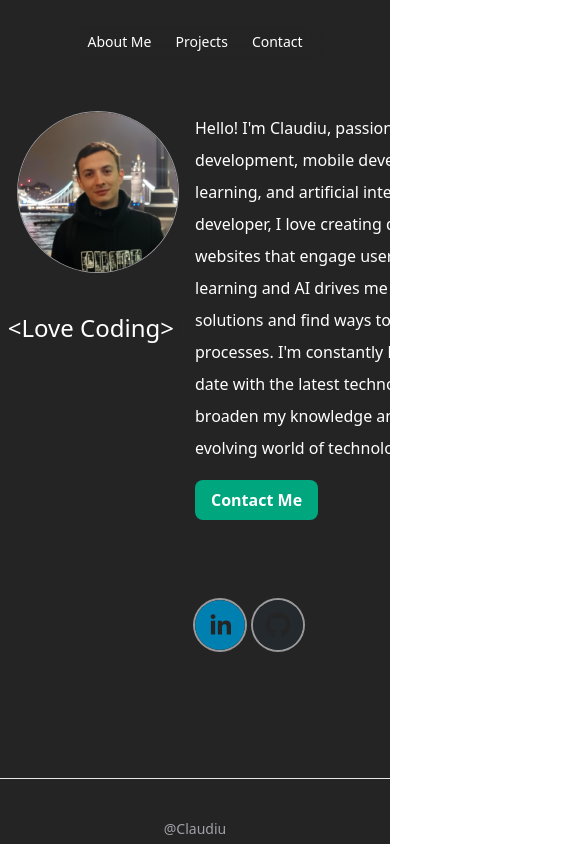
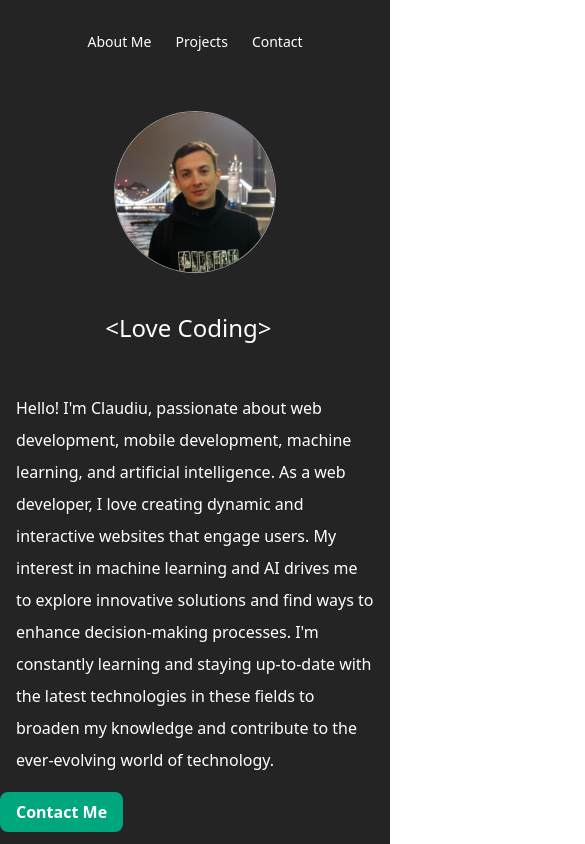
Before and after one commit to claudiuib/claudiu-b, a Next.js app: page / in a window 390 px wide. Shown: the top 844 px of the page, 585 px wide, since content can reach past the window. Built offline with nearby package versions, Linux system fonts and the light colour scheme.

Commit message:
mobile updates

```diff
--- a/pages/index.tsx
+++ b/pages/index.tsx
@@ -6,63 +6,58 @@ import Image ,{StaticImageData} from 'next/image';
 import profileImage from '../assets/image_profile.jpg'
 import Link from 'next/link';
 
-type IndexItemProps ={
-  name:string;
-  url:string;
+type IndexItemProps = {
+  name: string;
+  url: string;
+};
 
-
-}
-
-export default function Index(props:IndexItemProps) {
-  let {url,name} = props;
+export default function Index(props: IndexItemProps) {
+  let { url, name } = props;
 
   return (
-
-<div className='flex justify-center   bg-[rgb(36,36,36)] w-full'>
-
-  <div className='w-1/2 '>
+    <div className='flex flex-col items-center bg-[rgb(36,36,36)] min-h-screen'>
+      <div className='w-full md:w-1/2'>
         <div className='flex justify-center mt-12'>
           <motion.div
             initial={{ opacity: 0, scale: 0 }}
             animate={{ opacity: 1, scale: 1 }}
             transition={{ duration: 0.5 }}
           >
-        <Image className='rounded-full ring-1 ring-[#99999B] w-40 h-40' src={profileImage} alt='profile' />
+            <Image
+              className='rounded-full ring-1 ring-[#99999B] w-40 h-40'
+              src={profileImage}
+              alt='profile'
+              width={160}
+              height={160}
+            />
           </motion.div>
-
         </div>
         <div className='flex justify-center'>
-    <Hero/>
+          <Hero />
         </div>
       </div>
 
-  <div className='w-1/2 bg-[rgb(36,36,36)]'>
-    <div className='w-[400px]'>
-
-
-    <p className='text-white text-left   text-left text-base leading-loose mt-12'>
-
-    Hello! I'm Claudiu, passionate about web development, mobile development, machine learning, and artificial intelligence. As a web developer, I love creating dynamic and interactive websites that engage users . My interest in machine learning and AI drives me to explore innovative solutions and find ways to enhance decision-making processes. I'm constantly learning and staying up-to-date with the latest technologies in these fields to broaden my knowledge and contribute to the ever-evolving world of technology.
+      <div className='w-full md:w-1/2 bg-[rgb(36,36,36)]'>
+        <div className='max-w-[400px] mx-auto px-4'>
+          <p className='text-white text-base leading-loose mt-12'>
+            Hello! I'm Claudiu, passionate about web development, mobile development, machine learning, and artificial
+            intelligence. As a web developer, I love creating dynamic and interactive websites that engage users. My
+            interest in machine learning and AI drives me to explore innovative solutions and find ways to enhance
+            decision-making processes. I'm constantly learning and staying up-to-date with the latest technologies in
+            these fields to broaden my knowledge and contribute to the ever-evolving world of technology.
           </p>
-
-
         </div>
-    <div className='mt-4'>
-    <button className="bg-[#00A67E] hover:bg-[#00614B] text-white font-bold py-2 px-4 rounded-lg">
-      <Link href={"/contact"}>
- Contact Me
- </Link>
+        <div className='mt-4 mx-auto'>
+          <button className='bg-[#00A67E] hover:bg-[#00614B] text-white font-bold py-2 px-4 rounded-lg'>
+            <Link href={'/contact'}>Contact Me</Link>
           </button>
         </div>
 
-    <div className='mt-20  mb-32'>
-      <SocialIcon className=' mr-2 rounded-full ring-2 ring-[#99999B]' url="https://www.linkedin.com/in/claudiu-iulian-busteaga/" />
-      <SocialIcon className=' mr-2 rounded-full ring-2 ring-[#99999B]'url="https://github.com/claudiuib" />
+        <div className='flex justify-center mt-20 mb-32'>
+          <SocialIcon className='mr-2 rounded-full ring-2 ring-[#99999B]' url='https://www.linkedin.com/in/claudiu-iulian-busteaga/' />
+          <SocialIcon className='mr-2 rounded-full ring-2 ring-[#99999B]' url='https://github.com/claudiuib' />
         </div>
       </div>
     </div>
-
-
-
-  )
+  );
 }
--- a/pages/projects.tsx
+++ b/pages/projects.tsx
@@ -4,43 +4,44 @@ import Crypto from '../assets/crypto_project.png'
 import Caps from '../assets/caps_compare.png'
 export default function Projects() {
     return (
-
       <div className="bg-[rgb(36,36,36)] min-h-screen">
-    <div className='flex justify-center'>
-        <p className='mt-8 text-green-100 text-3xl font-semibold'>Projects</p>
+        <div className="flex justify-center">
+          <p className="mt-8 text-green-100 text-3xl font-semibold">Projects</p>
         </div>
-    <ul className="grid grid-cols-4 gap-x-12 gap-y-16 mt-8  ml-8  ">
-        <li className=' bg-green-100  rounded-sm'>
+        <ul className="grid grid-cols-1 sm:grid-cols-2 md:grid-cols-3 lg:grid-cols-4 gap-4 mt-8 mx-4">
+          <li className="bg-green-100 rounded-sm">
             <a href="https://github.com/claudiuib/cw2-big-data">
               <div className="max-w-sm rounded overflow-hidden shadow-lg">
                 <div className="px-6 py-4">
-                    <Image className='rounded-md' src={Crypto} alt='Crypto Image'/>
+                  <Image className="rounded-md" src={Crypto} alt="Crypto Image" />
                   <div className="font-bold text-xl mb-2">Crypto Compare Website</div>
                 </div>
 
                 <div className="px-6 pb-4">
-                        <span className="inline-block bg-gray-200 rounded-full px-3
-py-1 text-sm font-semibold text-gray-700 mr-2 mb-2">Github</span>
+                  <span className="inline-block bg-gray-200 rounded-full px-3 py-1 text-sm font-semibold text-gray-700 mr-2 mb-2">
+                    Github
+                  </span>
                 </div>
               </div>
             </a>
           </li>
-        <li className=' bg-green-100 rounded-sm'>
+          <li className="bg-green-100 rounded-sm">
             <a href="https://github.com/claudiuib/web-scrapper-caps">
               <div className="max-w-sm rounded overflow-hidden shadow-lg">
                 <div className="px-6 py-4">
-                    <Image className='rounded-md' src={Caps} alt='Crypto Image'/>
-                        <div className="font-bold text-xl mb-2">Caps Web Scrapper Website</div>
+                  <Image className="rounded-md" src={Caps} alt="Crypto Image" />
+                  <div className="font-bold text-xl mb-2">Caps Web Scraper Website</div>
                 </div>
 
                 <div className="px-6 pb-4">
-                        <span className="inline-block bg-gray-200 rounded-full px-3
-py-1 text-sm font-semibold text-gray-700 mr-2 mb-2">Github</span>
+                  <span className="inline-block bg-gray-200 rounded-full px-3 py-1 text-sm font-semibold text-gray-700 mr-2 mb-2">
+                    Github
+                  </span>
                 </div>
               </div>
             </a>
           </li>
         </ul>
       </div>
-  )
+    );
   }
```
Lines whose indentation alone changed are shown as unchanged.
